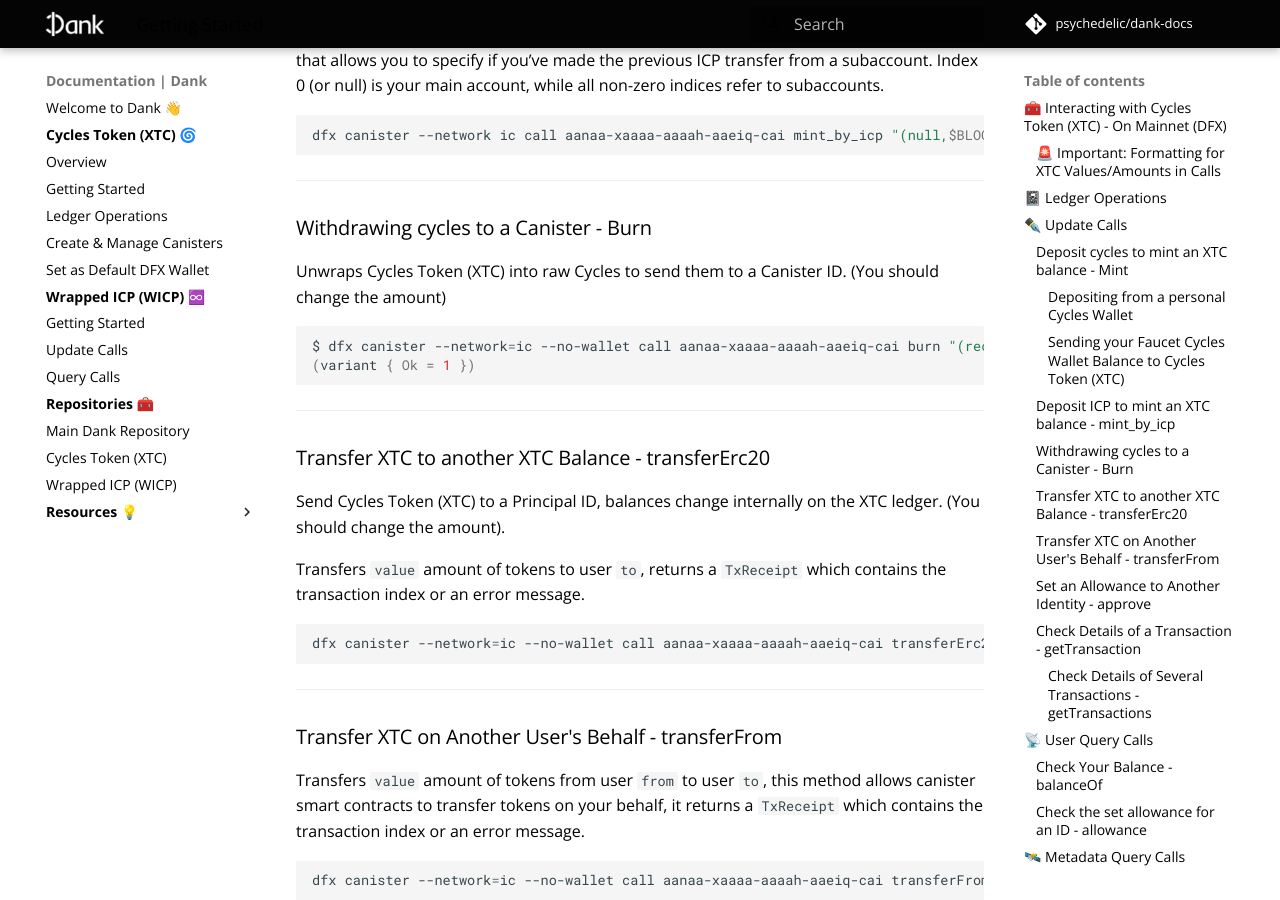
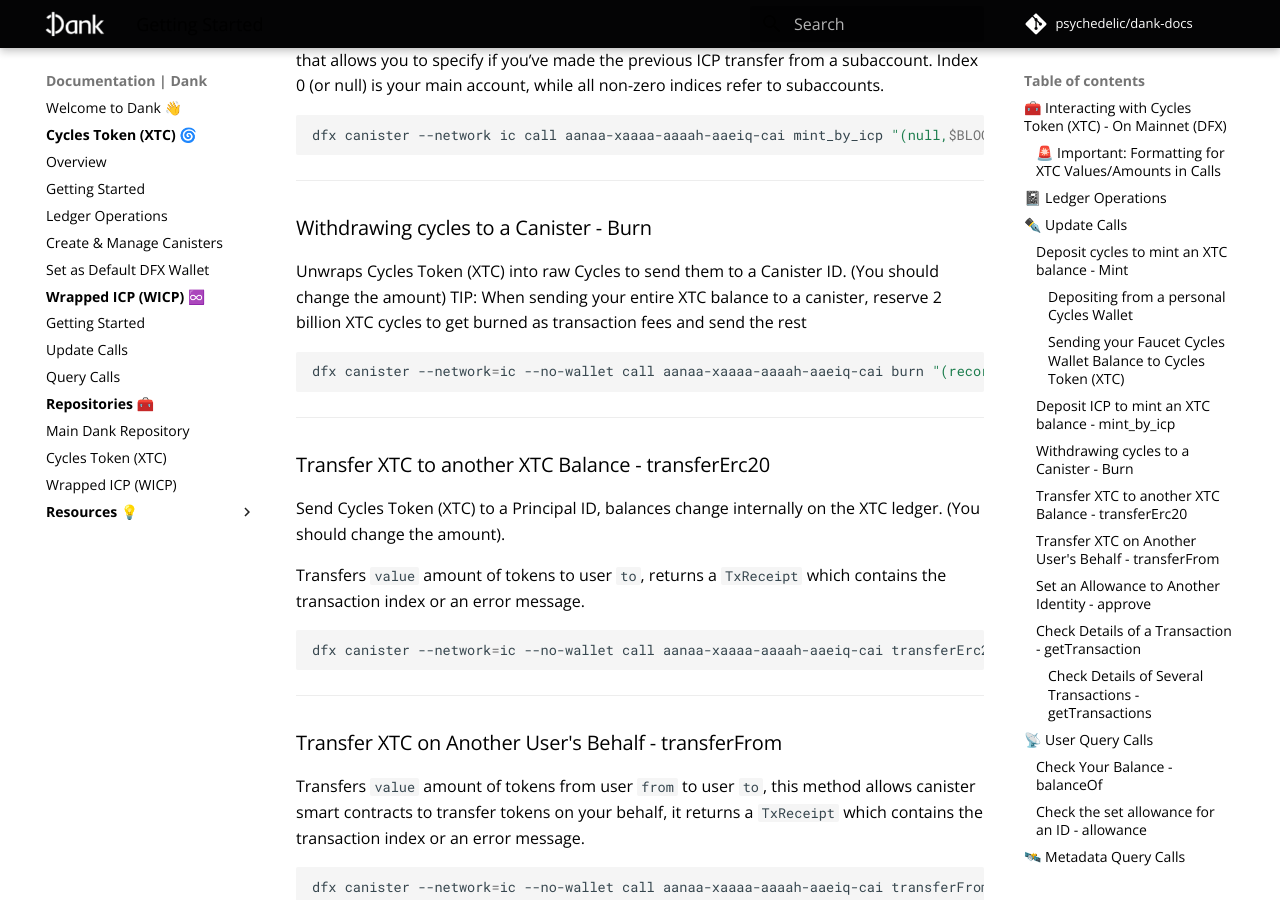
Before and after one commit to Psychedelic/dank-docs, an MkDocs documentation site: the page built from docs/xtc/getting-started.md, in a window 1280 px wide and 900 px high, scrolled down 2708 px. Built offline with MkDocs 1.6.1 and Material for MkDocs 9.7.7, drawn with Linux system fonts in a browser that asks for light colours; comment, search, counter and statistics services are not loaded.

Commit message:
docs: remove "--no-wallet" for `burn` API and format for easy copyability
- No wallet has been deprecated on modern dfx canister calls
- Add a tip for when sending your entire XTC cycle balance
- Remove the leading "$" for easy copy-paste to the terminal as otherwise detected as invalid command by bash
- Remove the API response for easy copy-paste to the terminal as the newline would make the command execute immediately and the output would get copied as the next command to the terminal
- Remove the output altogether because the output display format has changed and doesn't match the current content in the docs

````diff
--- a/docs/xtc/getting-started.md
+++ b/docs/xtc/getting-started.md
@@ -91,10 +91,10 @@
 ### Withdrawing cycles to a Canister - Burn
 
 Unwraps Cycles Token (XTC) into raw Cycles to send them to a Canister ID. (You should change the amount)
+TIP: When sending your entire XTC balance to a canister, reserve 2 billion XTC cycles to get burned as transaction fees and send the rest
 
 ```bash
-$ dfx canister --network=ic --no-wallet call aanaa-xaaaa-aaaah-aaeiq-cai burn "(record { canister_id= principal \"some-canister's-principal-id\"; amount= (2000:nat64)})"
-(variant { Ok = 1 })
+dfx canister --network=ic --no-wallet call aanaa-xaaaa-aaaah-aaeiq-cai burn "(record { canister_id= principal \"some-canister's-principal-id\"; amount= (2000:nat64)})"
 ```
 
 ---
````
